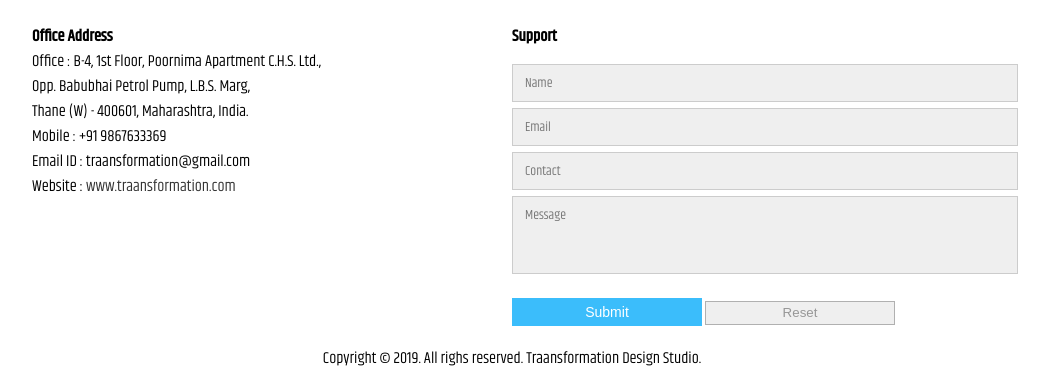
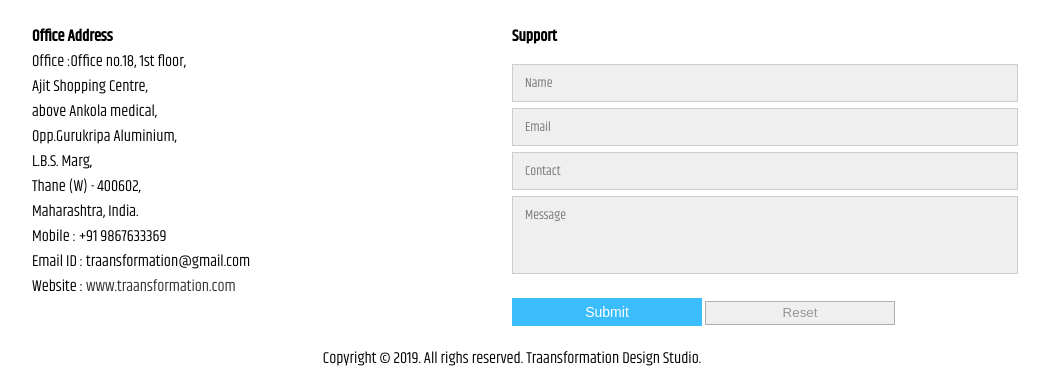
Before and after one commit to traansformation/traansformation.github.io, a Jekyll site: the page built from contact-us.html, in a window 1280 px wide and 922 px high, cut to the strip 531-922 px from the top of the window. Shown: the whole strip, without its empty margins (128-1177 px from the left). Built offline with Jekyll 4.4.1, drawn with Linux system fonts in a browser that asks for light colours; nearby versions of some CDN libraries.

Commit message:
Updated address.

```diff
--- a/contact-us.html
+++ b/contact-us.html
@@ -13,7 +13,7 @@
         <div class="contacts">
             <h3>Office Address</h3>
             <div class="address">
-                <p>Office : B-4, 1st Floor, Poornima Apartment C.H.S. Ltd.,<br />Opp. Babubhai Petrol Pump, L.B.S. Marg,<br />Thane (W) - 400601, Maharashtra, India.</p>
+                <p>Office :Office no.18, 1st floor, </br> Ajit Shopping Centre, </br> above Ankola medical,</br> Opp.Gurukripa Aluminium,<br />L.B.S. Marg,<br />Thane (W) - 400602,</br> Maharashtra, India.</p>
                 <p>Mobile : +91 9867633369</p>
                 <p>Email ID : traansformation@gmail.com<br />Website : <a href="http://traansformation.com">www.traansformation.com</a></p>
             </div>
```
